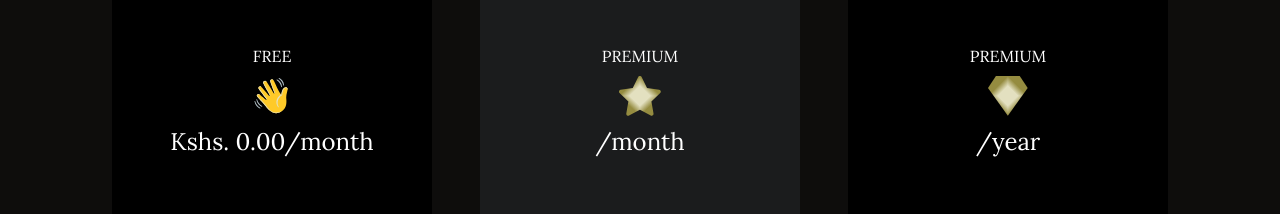
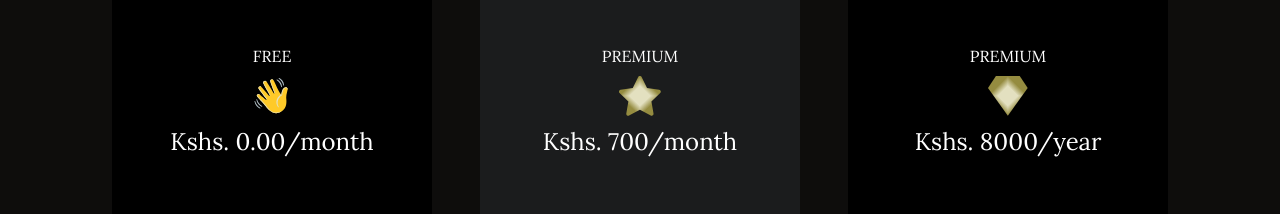
Before and after one commit to SaliMerc/lughanestfrontend, a React (Vite) app: page / in a window 1280 px wide. Shown: the part 1640-1854 px from the top of the page. Built offline with nearby package versions, Linux system fonts and the light colour scheme; no server answers.

Commit message:
added a fallback when the susbcrption is loading

```diff
--- a/src/landing-page-and-auth/Home.jsx
+++ b/src/landing-page-and-auth/Home.jsx
@@ -209,7 +209,7 @@ function Home() {
                 <div className='flex flex-col items-center gap-2'>
                   <p>PREMIUM</p>
                   <img src={pricingPremiumMonth} alt="about-image" className='h-[30px] md:h-[40px]' />
-                  <p className='text-[1.2rem] md:text-[1.5rem]'>{currency} {monthlySubscription}/month</p>
+                  <p className='text-[1.2rem] md:text-[1.5rem]'>{currency || "Kshs."} {monthlySubscription || "700"}/month</p>
                 </div>
                 <div className='flex flex-col items-start text-left gap-2'>
                   <p><FontAwesomeIcon icon={faCheck} />  All Courses</p>
@@ -229,7 +229,7 @@ function Home() {
                 <div className='flex flex-col items-center gap-2'>
                   <p>PREMIUM</p>
                   <img src={pricingPremiumYear} alt="about-image" className='h-[30px] md:h-[40px]' />
-                  <p className='text-[1.2rem] md:text-[1.5rem]'>{currency} {yearlySubscription}/year</p>
+                  <p className='text-[1.2rem] md:text-[1.5rem]'>{currency || "Kshs."} {yearlySubscription || '8000'}/year</p>
                 </div>
                 <div className='flex flex-col items-start text-left gap-2'>
                   <p><FontAwesomeIcon icon={faCheck} />  All Courses</p>
--- a/src/user-dashboard/PaymentSubscriptionPlans.jsx
+++ b/src/user-dashboard/PaymentSubscriptionPlans.jsx
@@ -78,7 +78,7 @@ function PaymentSubscription() {
                             <div className='flex flex-col items-center gap-2'>
                                 <p>PREMIUM</p>
                                 <img src={pricingPremiumMonth} alt="about-image" className='h-[30px] md:h-[40px]' />
-                                <p className='text-[1.2rem] md:text-[1.5rem]'>{currency} {monthlySubscription}/month</p>
+                                <p className='text-[1.2rem] md:text-[1.5rem]'>{currency || "Kshs."} {monthlySubscription || "700"}/month</p>
                             </div>
                             <div className='flex flex-col items-start text-left gap-2'>
                                 <p><FontAwesomeIcon icon={faCheck} />  All Courses</p>
@@ -100,7 +100,7 @@ function PaymentSubscription() {
                             <div className='flex flex-col items-center gap-2'>
                                 <p>PREMIUM</p>
                                 <img src={pricingPremiumYear} alt="about-image" className='h-[30px] md:h-[40px]' />
-                                <p className='text-[1.2rem] md:text-[1.5rem]'>{currency} {yearlySubscription}/year</p>
+                                <p className='text-[1.2rem] md:text-[1.5rem]'>{currency || "Kshs."} {yearlySubscription || "8000"}/year</p>
                             </div>
                             <div className='flex flex-col items-start text-left gap-2'>
                                 <p><FontAwesomeIcon icon={faCheck} />  All Courses</p>
--- a/vite.config.js
+++ b/vite.config.js
@@ -7,4 +7,5 @@ export default defineConfig({
   plugins: [tailwindcss(),
     react()
   ],
+  base: process.env.VITE_BASE_PATH || "/"
 })
```
